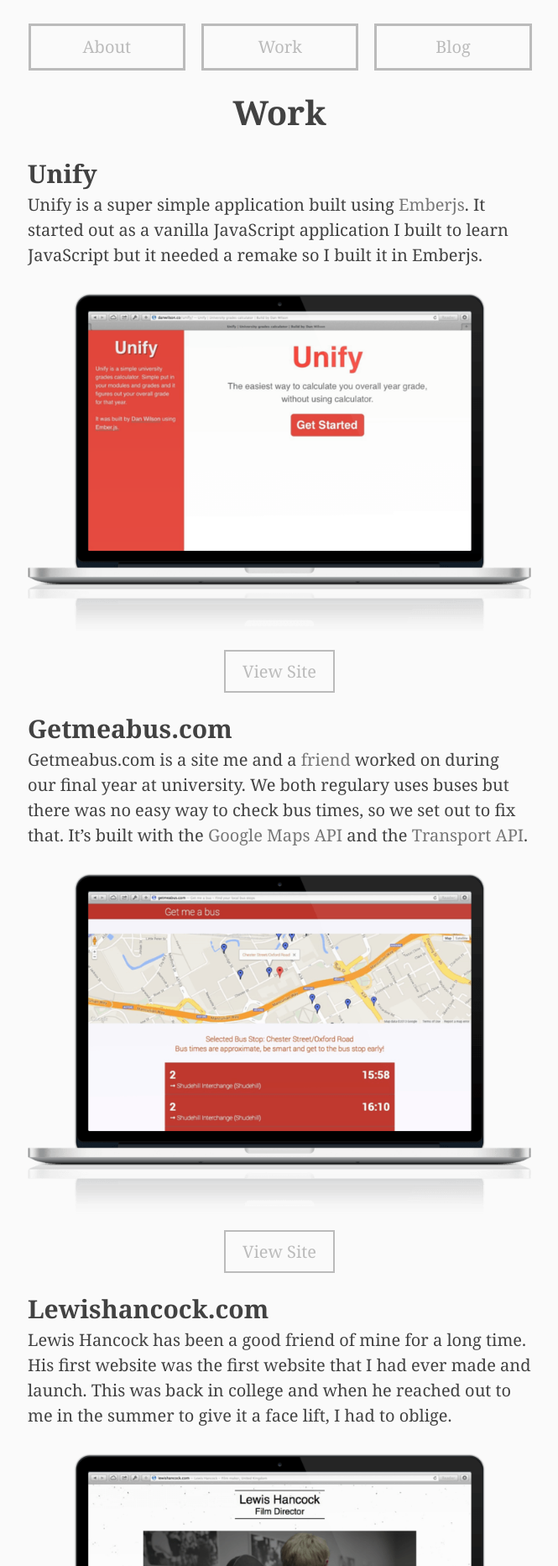
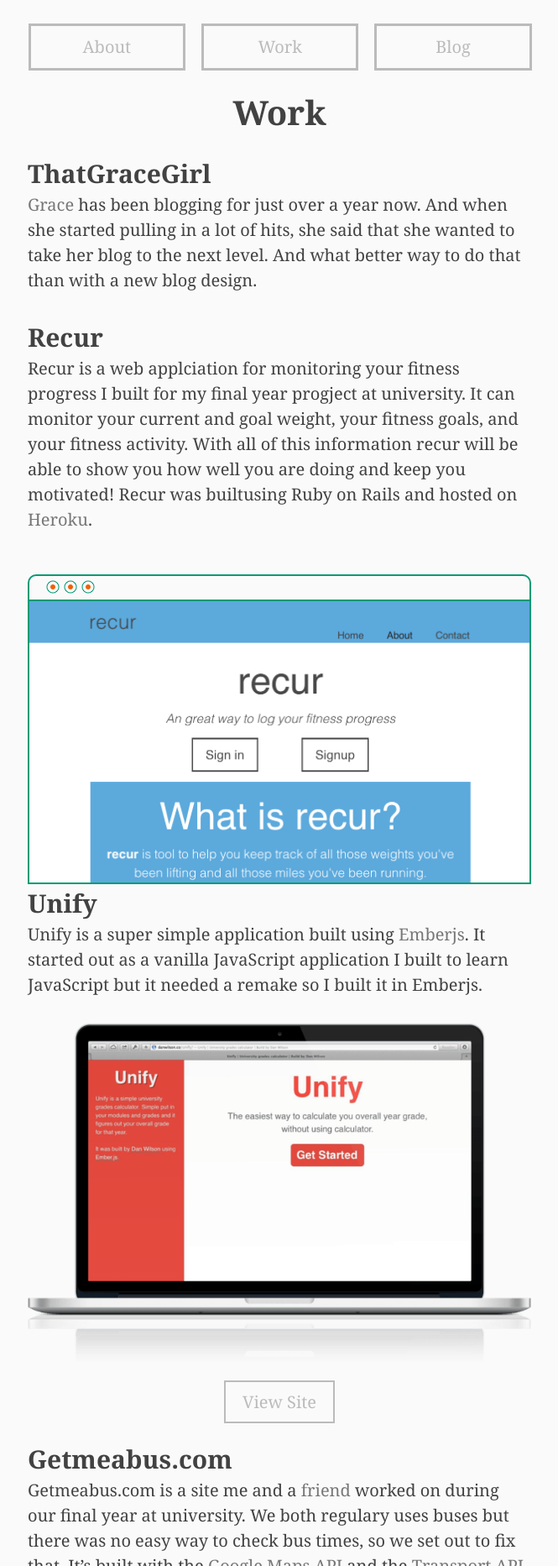
Before and after one commit to danwlsn/djangodan.github.io, a Jekyll site: the page built from work/index.md, in a window 1280 px wide. Shown: the part 460-2325 px from the top of the page at 84% size, without its empty margins (307-972 px from the left). Built offline with Jekyll 4.4.1, drawn with Linux system fonts in a browser that asks for light colours; nearby versions of some CDN libraries; Markdown is read by kramdown in place of the engine named in the settings.

Commit message:
css browser for work

```diff
--- a/css/style.css
+++ b/css/style.css
@@ -335,3 +335,29 @@ footer {
 .five-of-six {
   width: 80.35%;
 }
+
+
+.browser {
+  margin-top:50px;
+  border:2px solid #059A74;
+  border-top-left-radius: 10px;
+  border-top-right-radius: 10px;
+  width:100%;
+}
+.browser * {
+  margin-bottom: 0;
+}
+.browser .top--bar {
+  position: relative;
+  height:30px;
+  border-bottom:2px solid #059A74;
+}
+.browser .buttons {
+  position: absolute;
+  width:63px;
+  height: 16px;
+  background:url('../images/b.png');
+  margin-top: 5px;
+  left: 20px;
+  vertical-align: middle;
+}
--- a/work/index.md
+++ b/work/index.md
@@ -5,6 +5,26 @@ image: ../images/work.png
 ---
 
 # Work
+
+##[ThatGraceGirl](http://thatgracegirl.com)
+
+[Grace](http://twitter.com/thatgracegirlca) has been blogging for just over a year now. And when she started pulling in a lot of hits, she said that she wanted to take her blog to the next level. And what better way to do that than with a new blog design.
+
+##[Recur](http://recurapp.co)
+
+Recur is a web applciation for monitoring your fitness progress I built for my final year progject at university. It can monitor your current and goal weight, your fitness goals, and your fitness activity. With all of this information recur will be able to show you how well you are doing and keep you motivated! Recur was builtusing Ruby on Rails and hosted on [Heroku](http://heroku.com).
+
+
+<div class="browser">
+<div class="top--bar">
+<div class="buttons">
+</div>
+</div>
+
+<div class="window">
+<img src="../images/recur.png" alt="Recur fitness monitoring application">
+</div>
+</div>
 
 ##[Unify](http://danwilson.co/unify)
 
```
Also changed, not shown: images/b.png (added), images/recur.png (added).
